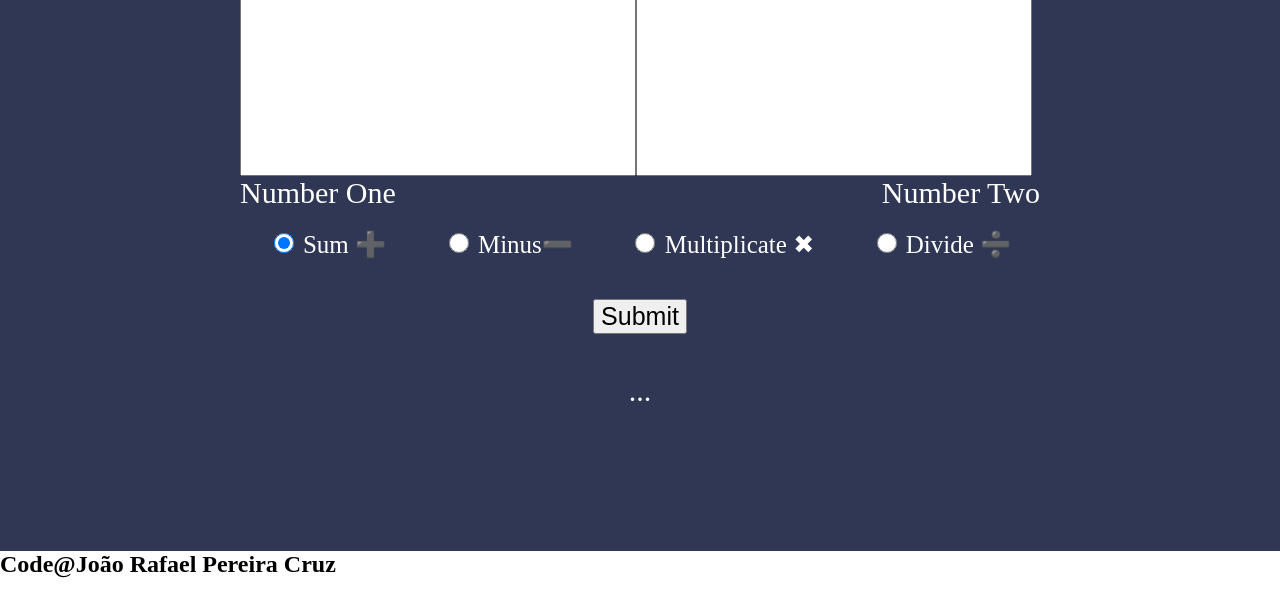
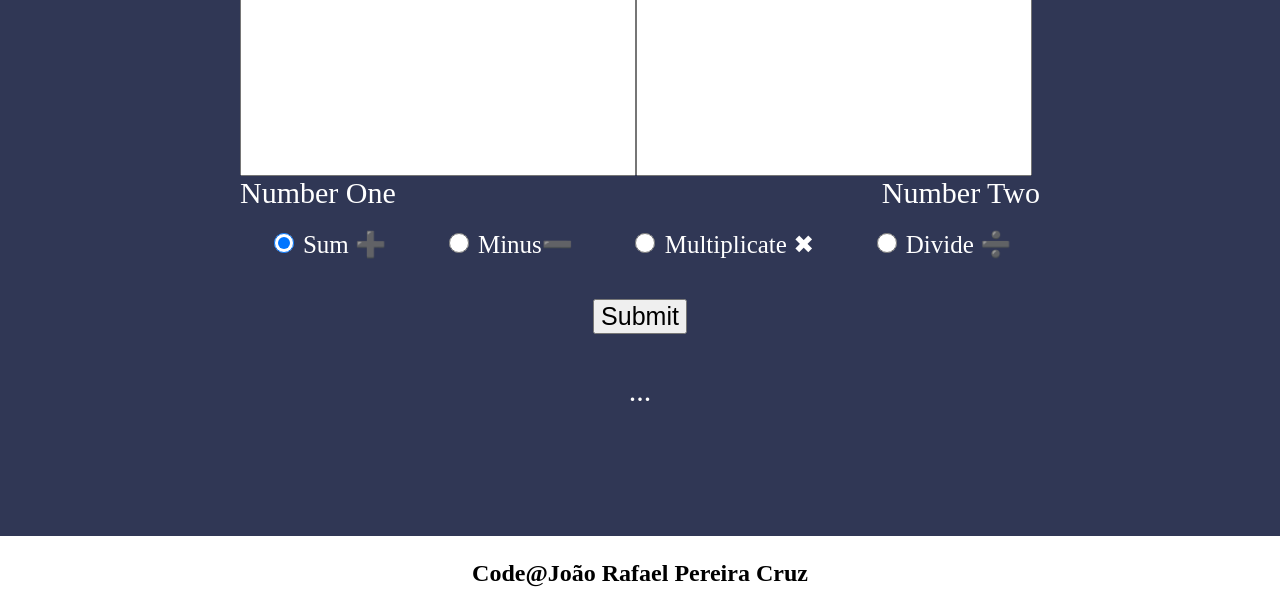
Before and after one commit to jrafaelpcruz/simple-php-calc, a PHP site: page / in a window 1280 px wide. Shown: the part 189-800 px from the top of the page. Run offline with PHP 8.4, Linux system fonts and the light colour scheme; data that the repository does not hold is empty.

Commit message:
Some changes to footer.

```diff
--- a/css/styles.css
+++ b/css/styles.css
@@ -87,7 +87,10 @@ footer {
     color:#000;
     background-color: #fff;
     width:100%;
-    height:60px;
+    margin-top: auto;
+
+}
+footer p {
     font-weight: bold;
-    margin-top: auto;
+    text-align:center;
 }
--- a/index.php
+++ b/index.php
@@ -92,7 +92,7 @@
 </main>
 
 <footer>
-    Code@João Rafael Pereira Cruz
+    <p>Code@João Rafael Pereira Cruz</p>
 </footer>
 </body>
 </html>
```
Also changed, not shown: README.md.
